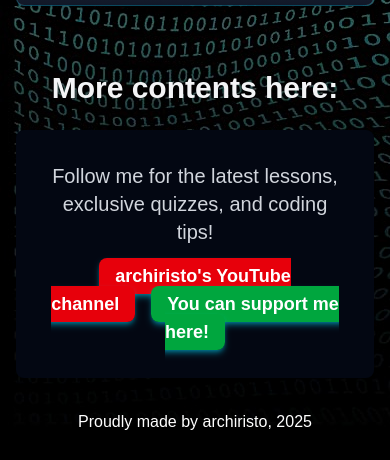
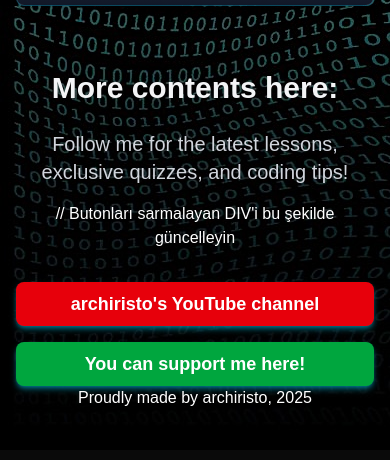
Before and after one commit to archiristo/MathCS.online, a Next.js app: page / in a window 390 px wide. Shown: the part 1294-1754 px from the top of the page. Built offline with nearby package versions, Linux system fonts and the light colour scheme; grey boxes are pictures that could not be loaded.

Commit message:
fix: responsive3

```diff
--- a/app/page.js
+++ b/app/page.js
@@ -36,21 +36,36 @@
         <h3 className="text-3xl font-bold text-gray-100 mb-6">
           More contents here:
         </h3>
-        <div className="bg-gray-950 p-8 rounded-lg shadow-xl mb-8">
+
             <p className="text-xl text-gray-300 mb-4">
                 Follow me for the latest lessons, exclusive quizzes, and coding tips!
             </p>
-            {/* YouTube Kanalı Linki */}
-            <Link href="https://www.youtube.com/@archiristo" target="_blank" rel="noopener noreferrer"
-                  className="px-4 py-2 bg-red-600 text-white font-extrabold text-lg rounded-lg shadow-md shadow-cyan-500/50 hover:bg-red-700 transition duration-300 mr-4">
-                archiristo&apos;s YouTube channel
-            </Link>
-            {/* Bağış linki */}
-            <Link href="https://archiristo.gumroad.com/" target="_blank" rel="noopener noreferrer"
-                  className="px-4 py-2 bg-green-600 text-white font-extrabold text-lg rounded-lg shadow-md shadow-cyan-500/50 hover:bg-green-700 transition duration-300">
-                You can support me here!
-            </Link>
-        </div>
+           // Butonları sarmalayan DIV'i bu şekilde güncelleyin
+<div className="flex flex-col md:flex-row space-y-4 md:space-y-0 md:space-x-4 mt-8">
+
+    {/* YouTube Linki */}
+    <Link
+        href="https://www.youtube.com/@archiristo"
+        target="_blank"
+        rel="noopener noreferrer"
+        // Mobil'de tam genişlik (w-full), büyük ekranda otomatik genişlik (md:w-auto)
+        className="w-full md:w-auto px-4 py-2 bg-red-600 text-white font-extrabold text-lg rounded-lg shadow-md shadow-cyan-500/50 hover:bg-red-700 transition duration-300"
+    >
+        archiristo&apos;s YouTube channel
+    </Link>
+
+    {/* Bağış Linki */}
+    <Link
+        href="https://archiristo.gumroad.com/"
+        target="_blank"
+        rel="noopener noreferrer"
+        // Mobil'de tam genişlik (w-full), büyük ekranda otomatik genişlik (md:w-auto)
+        className="w-full md:w-auto px-4 py-2 bg-green-600 text-white font-extrabold text-lg rounded-lg shadow-md shadow-cyan-500/50 hover:bg-green-700 transition duration-300"
+    >
+        You can support me here!
+    </Link>
+
+</div>
 
         {/* Yeni Eklenen: Tişört/Merch Bölümü
         <div className="mt-12 bg-gray-800 p-8 rounded-lg shadow-xl">
```
